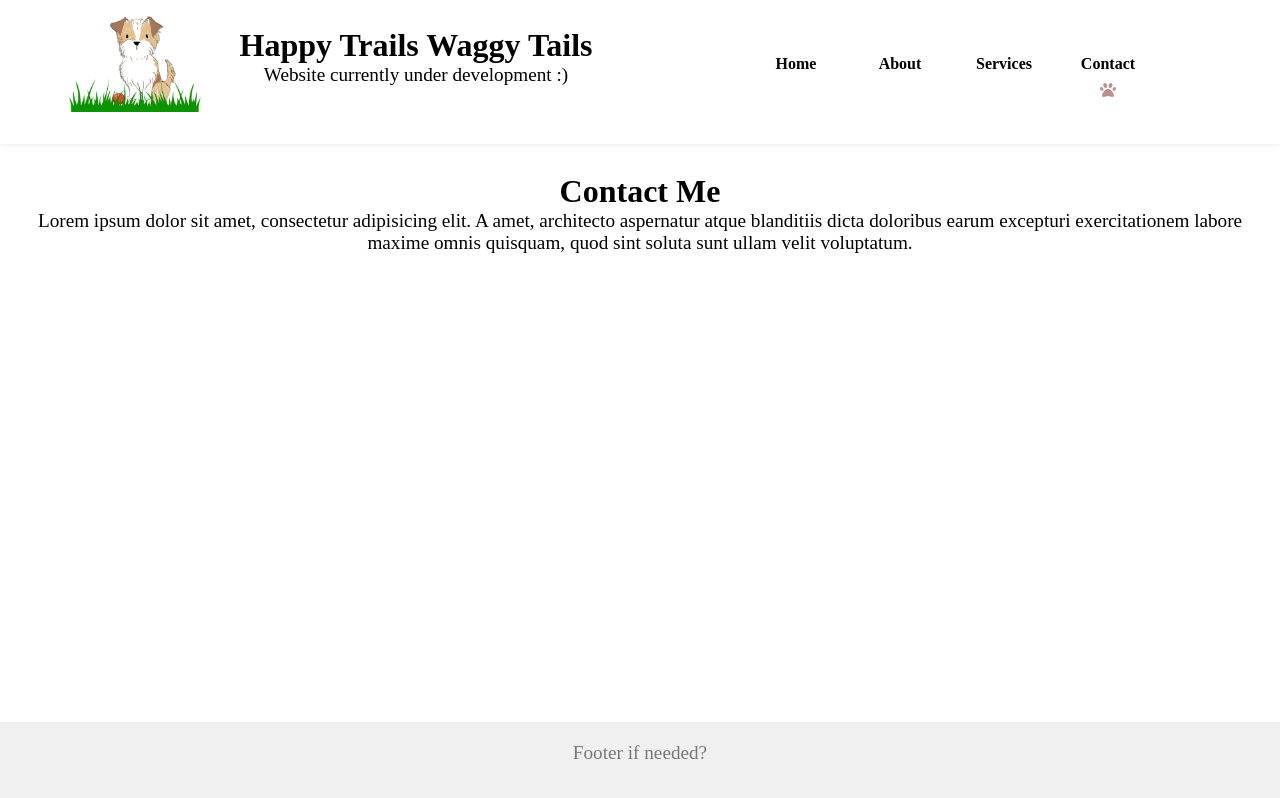
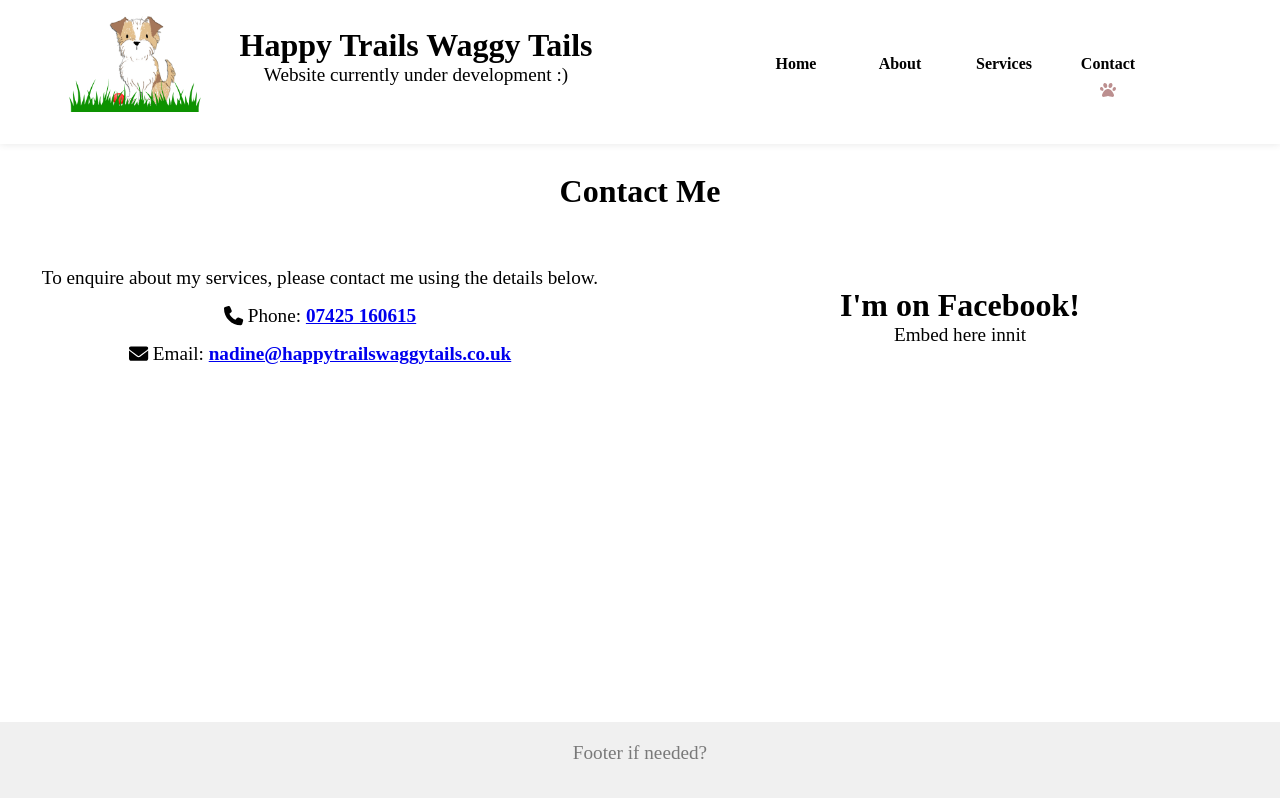
Before and after one commit to ChaosCantrip/HappyTrailsWaggyTails, a Next.js app: page /contact in a window 1280 px wide. Built offline with nearby package versions, Linux system fonts and the light colour scheme; a web font is replaced by a local one.

Commit message:
Updated Contact

```diff
--- a/app/contact/page.js
+++ b/app/contact/page.js
@@ -1,4 +1,6 @@
 import layout from "@/styles/modules/layout.module.css";
+import {FontAwesomeIcon} from "@fortawesome/react-fontawesome";
+import {faEnvelope, faPhone} from "@fortawesome/free-solid-svg-icons";
 
 export const metadata = {
     title: "Contact"
@@ -9,9 +11,15 @@ export default function ContactPage() {
         <div className={layout.page}>
             <div className={layout.double}>
                 <h1>Contact Me</h1>
-                <p>Lorem ipsum dolor sit amet, consectetur adipisicing elit. A amet, architecto aspernatur atque blanditiis
-                    dicta doloribus earum excepturi exercitationem labore maxime omnis quisquam, quod sint soluta sunt ullam
-                    velit voluptatum.</p>
+            </div>
+            <div className={layout.left}>
+                <p>To enquire about my services, please contact me using the details below.</p>
+                <p><FontAwesomeIcon icon={faPhone}/> Phone: <a href="tel:07425 160615">07425 160615</a></p>
+                <p><FontAwesomeIcon icon={faEnvelope}/> Email: <a href="mailto:nadine@happytrailswaggytails.co.uk">nadine@happytrailswaggytails.co.uk</a></p>
+            </div>
+            <div className={layout.right}>
+                <h1>I'm on Facebook!</h1>
+                <p>Embed here innit</p>
             </div>
         </div>
     )
```
